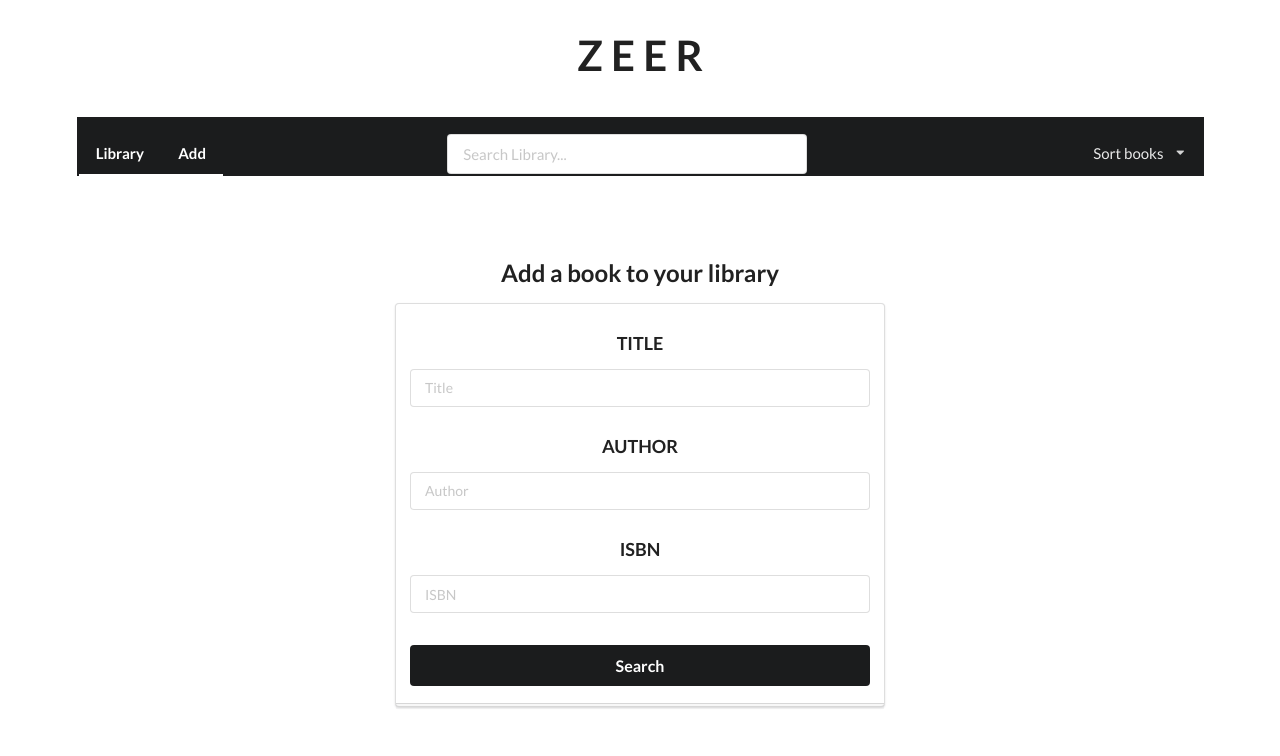
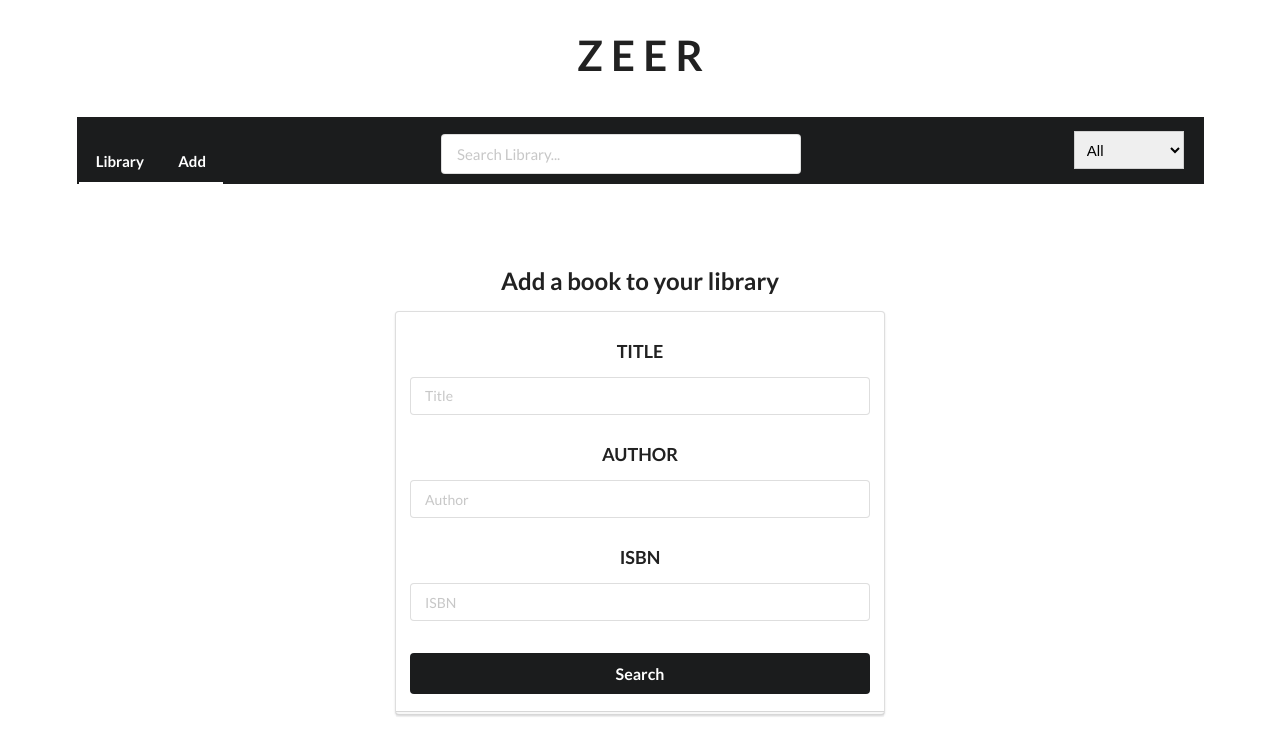
Before and after one commit to Zemorath/Zeer, a React (Create React App) app: page /search in a window 1280 px wide. Shown: the top 756 px of the page. Built offline with nearby package versions, Linux system fonts and the light colour scheme; data requests are answered from the project's data file.

Commit message:
Sorting options now available to sort by author or title

```diff
--- a/src/components/App.js
+++ b/src/components/App.js
@@ -14,6 +14,8 @@ function App() {
     const [ searchedBooks, setBooks ] = useState([])
 
     const [ search, setSearch ] = useState('')
+    const [ sort, setSort ] = useState('')
+
 
     const [ isActive, setActive ] = useState(() => {
         if (searchedBooks.length > 0) {
@@ -48,12 +50,13 @@ function App() {
             .then((searchedBooks) => setBooks(searchedBooks.docs))
     }
 
+
     return (
         <>
-            <Header setSearch={setSearch}/>
+            <Header setSearch={setSearch} setSort={setSort}/>
             <Switch>
                 <Route exact path="/">
-                    <LibraryList libraryBooks={libraryBooks} setLibrary={setLibrary} search={search}/>
+                    <LibraryList libraryBooks={libraryBooks} setLibrary={setLibrary} search={search} sort={sort}/>
                 </Route>
                 <Route path="/search">
                     <SearchPage
--- a/src/components/Header.js
+++ b/src/components/Header.js
@@ -1,12 +1,17 @@
+import { hasSelectionSupport } from "@testing-library/user-event/dist/utils";
 import React, { useState } from "react";
 import { BrowserRouter, Route, NavLink, Switch } from "react-router-dom";
 
-function Header({ setSearch }) {
+function Header({ setSearch, setSort }) {
 
     const [ isActive, setActive ] = useState(false)
 
     function handleLibrarySearch(e) {
         setSearch(e.target.value)
+    }
+
+    function handleSort(e) {
+        setSort(e.target.value)
     }
 
     return (
@@ -20,13 +25,13 @@ function Header({ setSearch }) {
                         <input type="text" placeholder="Search Library..." onChange={handleLibrarySearch}/>
                     </a>
                 </div>
-                <div className="ui dropdown right item">
-                    Sort books
-                    <i class="dropdown icon"></i>
-                    <select class="ui dropdown">
-                        <options value="Title">Title</options>
-                        <options value="Author">Author</options>
-                        <options value="Status">Status</options>
+                <div className="right item">
+                    <select className="ui dropdown" onChange={handleSort}>
+                        <option default="Sort Books">All</option>
+                        <option value="Title A-Z">Title A-Z</option>
+                        <option value="Title Z-A">Title Z-A</option>
+                        <option value="Author A-Z">Author A-Z</option>
+                        <option value="Author Z-A">Author Z-A</option>
                     </select>
                 </div>
             </div>
--- a/src/components/LibraryList.js
+++ b/src/components/LibraryList.js
@@ -1,7 +1,7 @@
 import React, { useState, useEffect } from "react";
 import BookInfo from "./BookInfo"
 
-function LibraryList({ libraryBooks, search, setLibrary }) {
+function LibraryList({ libraryBooks, search, setLibrary, sort }) {
 
     const filteredBooks = libraryBooks.filter((book) => {
         if (search == '') {
@@ -12,6 +12,33 @@ function LibraryList({ libraryBooks, search, setLibrary }) {
             (book.isbn.includes(search)) ||
             (book.status !== undefined && book.status.toLowerCase().includes(search.toLowerCase()))
         }
+    }).sort((a, b) => {
+        if (sort === "All") return true;
+
+        else if (sort === "Title A-Z") {
+            if (a.title < b.title) return -1;
+            if (a.title > b.title) return 1;
+            return 0
+        }
+
+        else if (sort === "Title Z-A") {
+            if (a.title < b.title) return 1;
+            if (a.title > b.title) return -1;
+            return 0
+        }
+
+        else if (sort === "Author A-Z") {
+            if (a.author < b.author) return -1;
+            if (a.author > b.author) return 1;
+            return 0
+        }
+
+        else if (sort === "Author Z-A") {
+            if (a.author < b.author) return 1;
+            if (a.author > b.author) return -1;
+            return 0
+        }
+
     })
 
     function handleStatus(updatedBook) {
```
